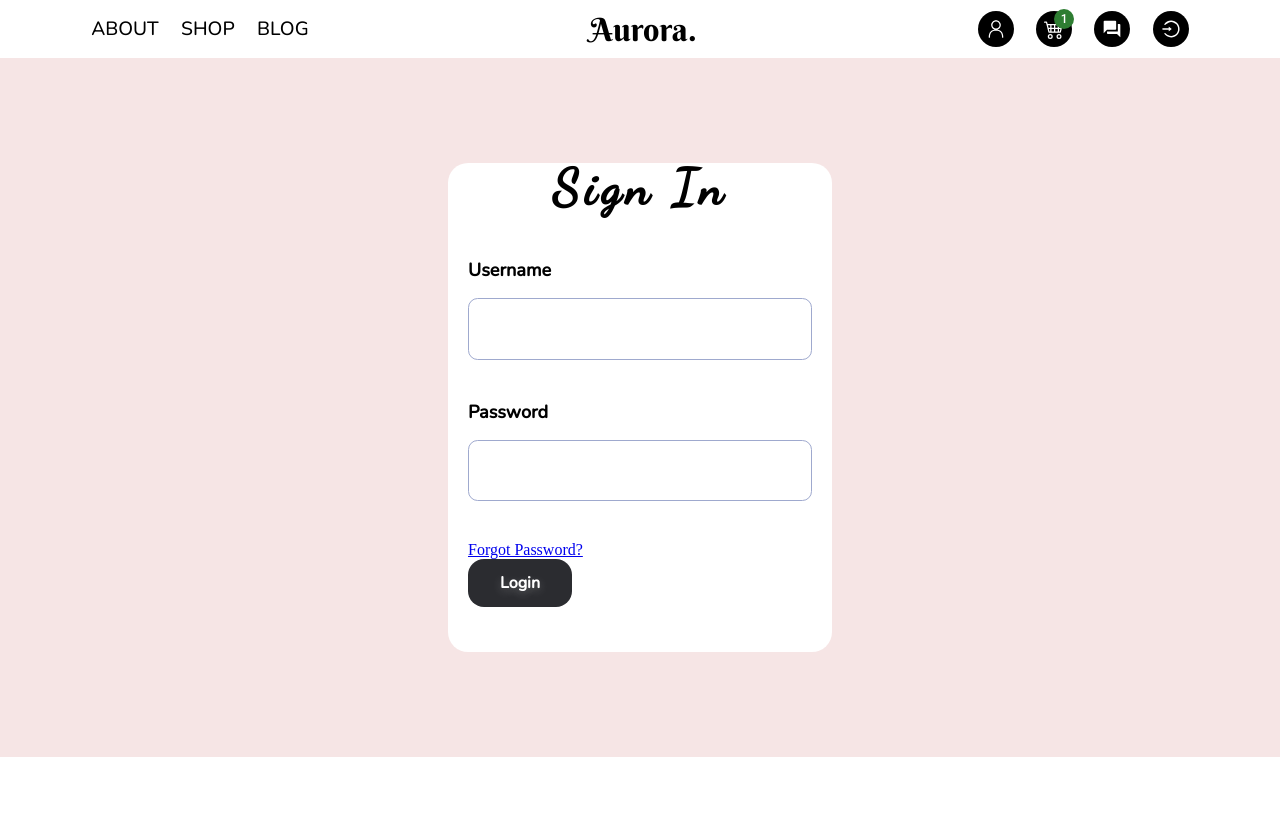
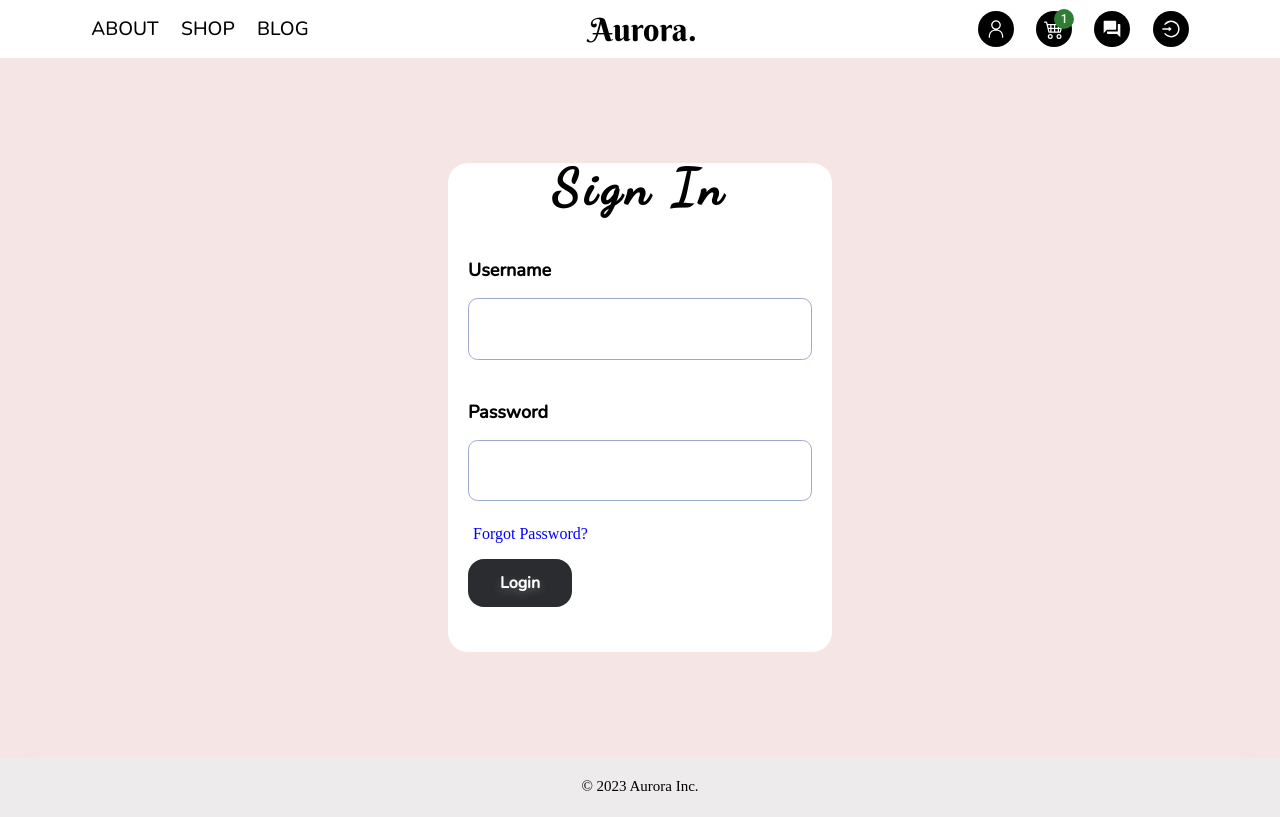
Before and after one commit to annagamr/thesis, a React (Create React App) app in the folder Frontend/: page /signin in a window 1280 px wide. Built offline with nearby package versions, Linux system fonts and the light colour scheme.

Commit message:
minor changes

```diff
--- a/Frontend/src/components/add product/AddProduct.css
+++ b/Frontend/src/components/add product/AddProduct.css
@@ -95,10 +95,6 @@
     margin-bottom: 0.5rem;
   }
 
-.footer_bottom,
-.footer_bottom p {
-    display: none !important;
-}
 .error {
     color: red;
     font-size: 0.9rem;
--- a/Frontend/src/components/login/login.css
+++ b/Frontend/src/components/login/login.css
@@ -21,6 +21,8 @@
     font-family: 'Times New Roman', Times, serif;
     margin-top: -50px;
     font-size: 35px;
+    cursor: pointer;
+
 }
 .item-password,.item-username {
     padding-bottom: 20px;
@@ -34,6 +36,7 @@
 input {
     font-family: 'Times New Roman', Times, serif;
     font-size: 18px;
+    cursor: pointer;
 }
 .error {
     font-size: 22px;
@@ -41,3 +44,11 @@ input {
     margin-top: 30px;
     font-family: 'Times New Roman', Times, serif;
 }
+
+#forgot-quest{
+    position: relative;
+    text-decoration: none;
+    color: blue;
+    bottom: 1rem;
+    left: 5px;
+}
--- a/Frontend/src/components/login/login.jsx
+++ b/Frontend/src/components/login/login.jsx
@@ -90,7 +90,7 @@ const Login = (props) => {
               required
             />
           </div>
-          <Link to={"/forgotPassword"}>Forgot Password?</Link>
+          <Link id="forgot-quest" to={"/forgotPassword"}>Forgot Password?</Link>
           <div className="item-button">
             <button className="login-button">
               <span>Login</span>
```
